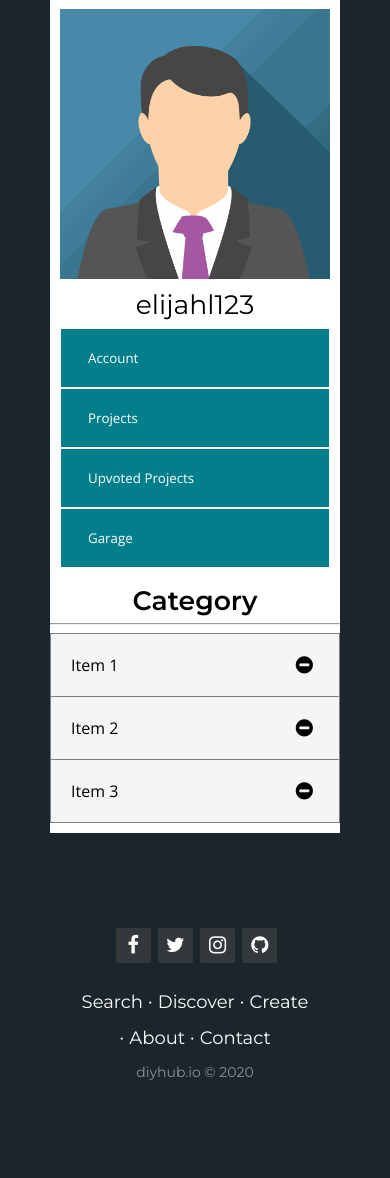
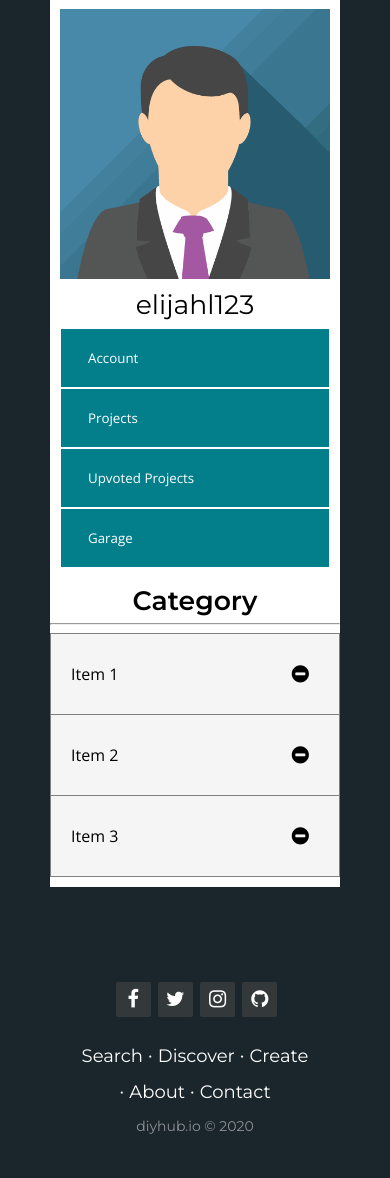
Before and after one commit to benthestudent/DIYHub, a Django app: template hub/templates/hub/profileWithGarage.html in a window 390 px wide, after a click on "Garage". Shown: the part 244-1422 px from the top of the page. Before the commit the page ends 1324 px from the top, so only its background shows below. Run offline with Django 3.2, Linux system fonts and the light colour scheme; the template is opened without the code that fills it, so the values that code supplies are empty; some libraries are stand-ins or nearby versions.

Commit message:
Profile changes

```diff
--- a/hub/static/profile.css
+++ b/hub/static/profile.css
@@ -48,6 +48,12 @@
 	}
 	.module {
 		height: auto !important;
+	}
+	.garage-list li {
+		justify-content: space-around;
+	}
+	.garage-list button {
+		padding: 10px;
 	}
 }
 
@@ -218,7 +224,6 @@
 	background-color: #037F8C;
 	color: white;
 	border-radius: 3px;
-	display: flex;
 	justify-content: center;
 	align-items: center;
 }
```
